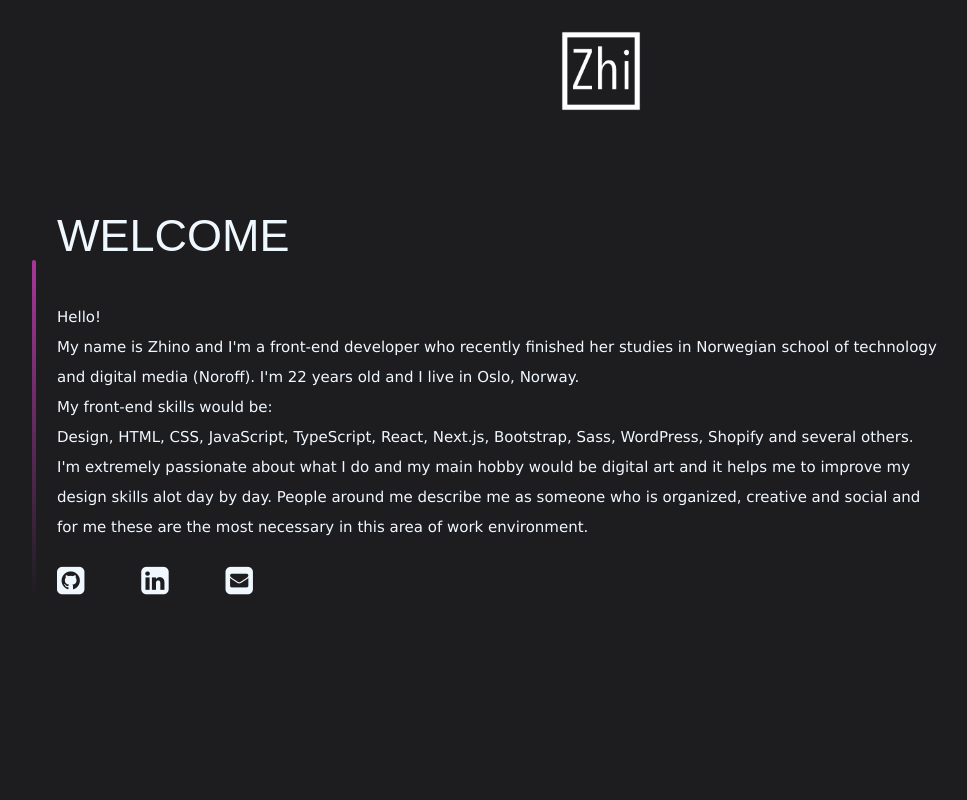
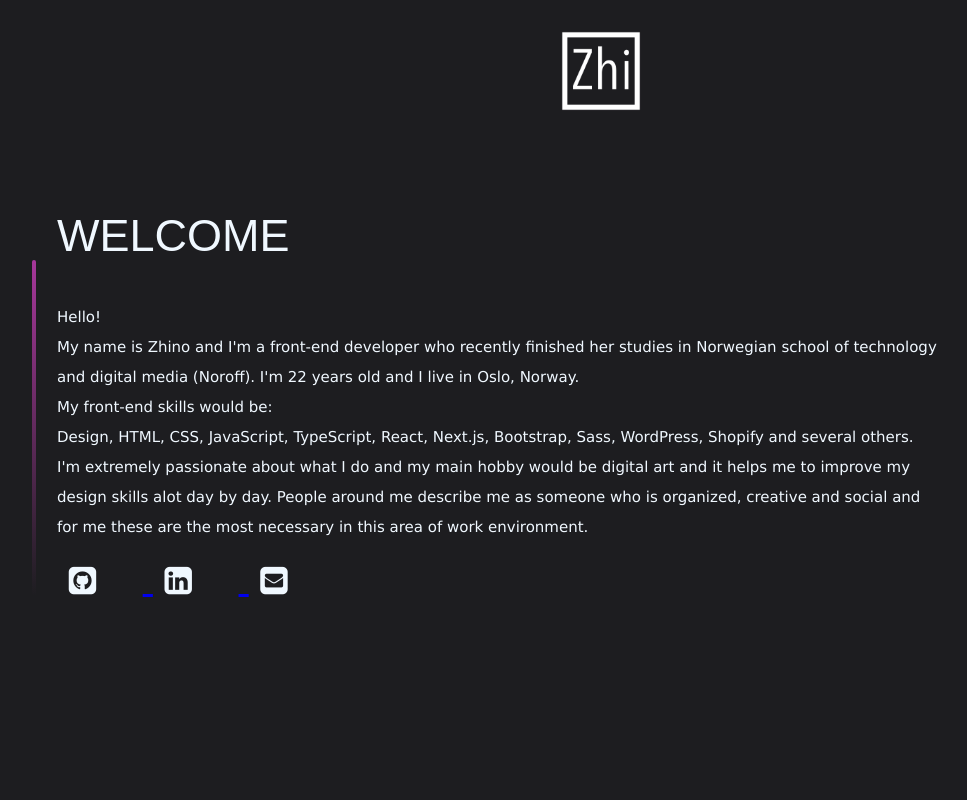
Before and after one commit to z-design1/main-portfolio, a plain HTML site: page index.html in a window 1280 px wide. Shown: the top 800 px of the page, without its empty margins (58-1025 px from the left). Drawn offline with Linux system fonts and the light colour scheme.

Commit message:
Update index.html

```diff
--- a/index.html
+++ b/index.html
@@ -23,9 +23,15 @@ I'm extremely passionate about what I do and my main hobby would be digital art
 People around me describe me as someone who is organized, creative and social and for me these are the most necessary in this area of  work environment.
 </p>
 <div class="icons">
-    <i class="fa fa-github-square"></i>
-    <i class="fa fa-linkedin-square"></i>
-    <i class="fa fa-envelope-square"></i>
+    <a href="https://github.com/z-design1">
+        <i class="fa fa-github-square"></i>
+    </a>
+    <a href="https://www.linkedin.com/in/zhino-babamiri-073122237/">
+        <i class="fa fa-linkedin-square"></i>
+    </a>
+    <a href="mailto:zhinobabamiri@gmail.com">
+        <i class="fa fa-envelope-square"></i>
+    </a>
 </div>
     </div>
     <div class="site-container">
```
